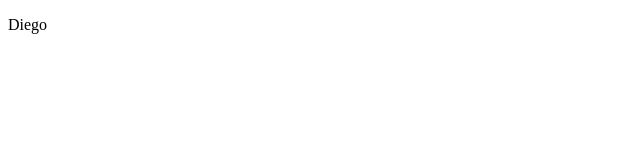
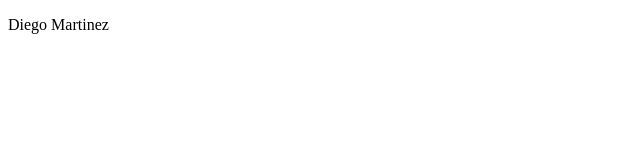
Before and after one commit to Diego-Mtz-coder/coursera-test, a plain HTML site: page site/index.html in a window 1280 px wide. Shown: the full height of the page, 0-640 px from the left. Drawn offline with Linux system fonts and the light colour scheme.

Commit message:
Se adjunto apellido

```diff
--- a/site/index.html
+++ b/site/index.html
@@ -4,6 +4,6 @@
 		<title>Coursera</title>
 	</head>
 	<body>
-		<p>Diego</p>
+		<p>Diego Martinez</p>
 	</body>
 </html>
```
